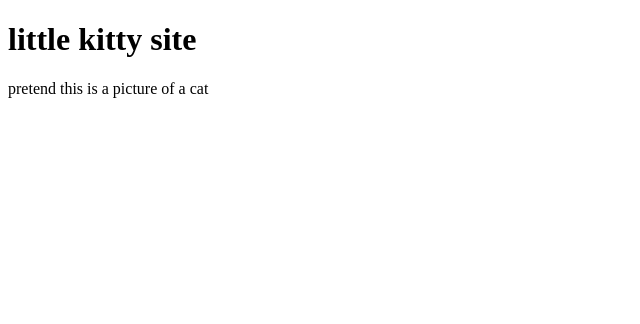
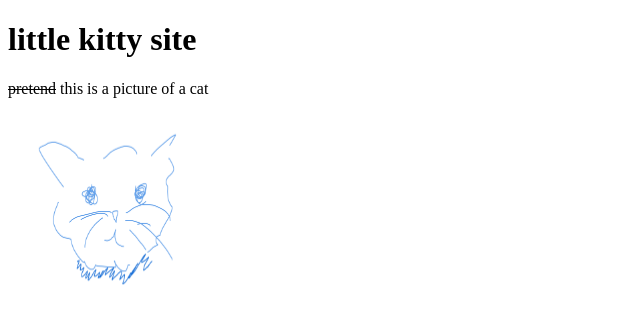
Before and after one commit to sentzs/sentzs.github.io, a plain HTML site: page index.html in a window 1280 px wide. Shown: the whole page, without its empty margins (0-640 px from the left). Drawn offline with Linux system fonts and the light colour scheme.

Commit message:
adds jaques

```diff
--- a/index.html
+++ b/index.html
@@ -12,7 +12,10 @@
 
 <body>
     <h1>little kitty site</h1>
-    <p>pretend this is a picture of a cat</p>
+    <p><s>pretend</s> this is a picture of a cat</p>
+
+    <img src="jakues.png" alt="the main star of the show" width="300" height="200">
+
 </body>
 
 
```
Also changed, not shown: jakues.png (added).
